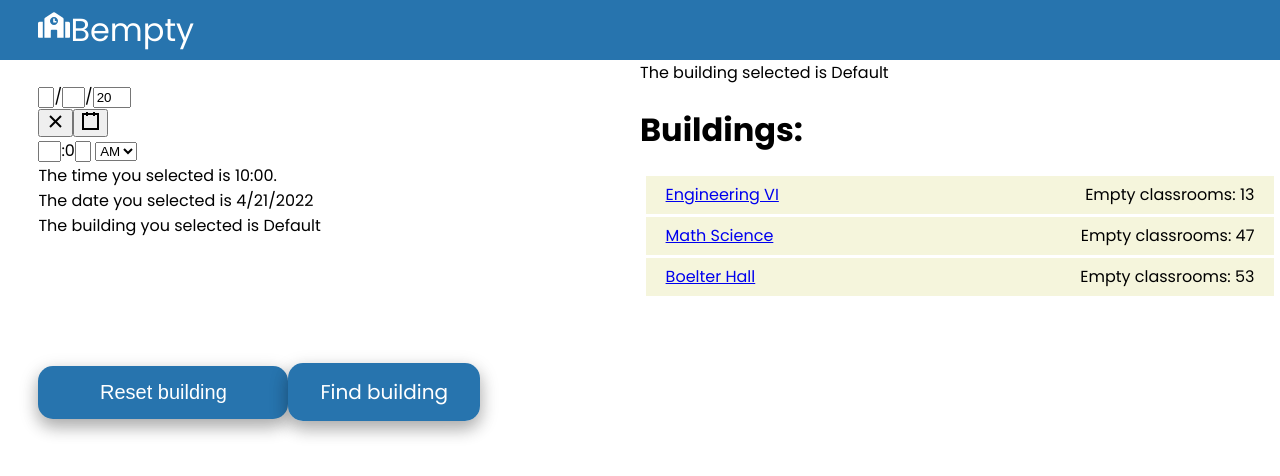
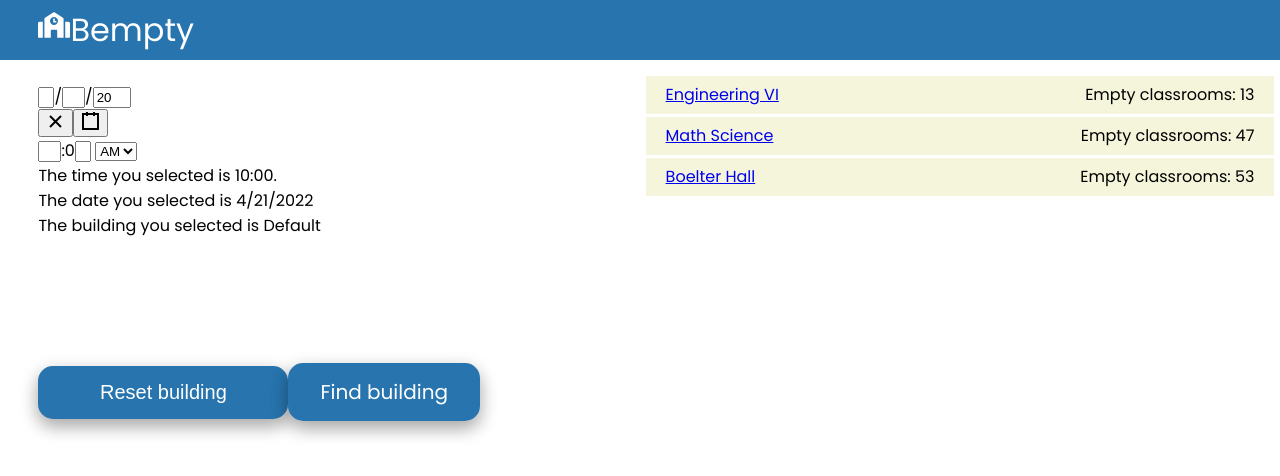
Before and after one commit to daviddavini/BEmpty, a React (Create React App) app in the folder bempty/: page /search/buildings in a window 1280 px wide. Shown: the top 476 px of the page. Built offline with nearby package versions, Linux system fonts and the light colour scheme.

Commit message:
removed text information for debugging from buildingsList component

```diff
--- a/bempty/src/components/BuildingsList.js
+++ b/bempty/src/components/BuildingsList.js
@@ -11,7 +11,7 @@ function BuildingsListEntry(props) {
     );
 }
 
-function BuildingsList(params) {
+function BuildingsList(props) {
     const buildings = [
         {
             name: "Engineering VI",
@@ -29,13 +29,11 @@ function BuildingsList(params) {
 
     return (
         <div class="buildings-list">
-            <div>The building selected is {params.building}</div>
-            <h1>Buildings:</h1>
             <ul>
                 {buildings.map((building) =>
                     <li>
                         <BuildingsListEntry name={building.name} emptyRooms={building.emptyRooms}
-                        select_building={params.select_building}/>
+                        select_building={props.select_building}/>
                     </li>
                 )}
             </ul>
```
